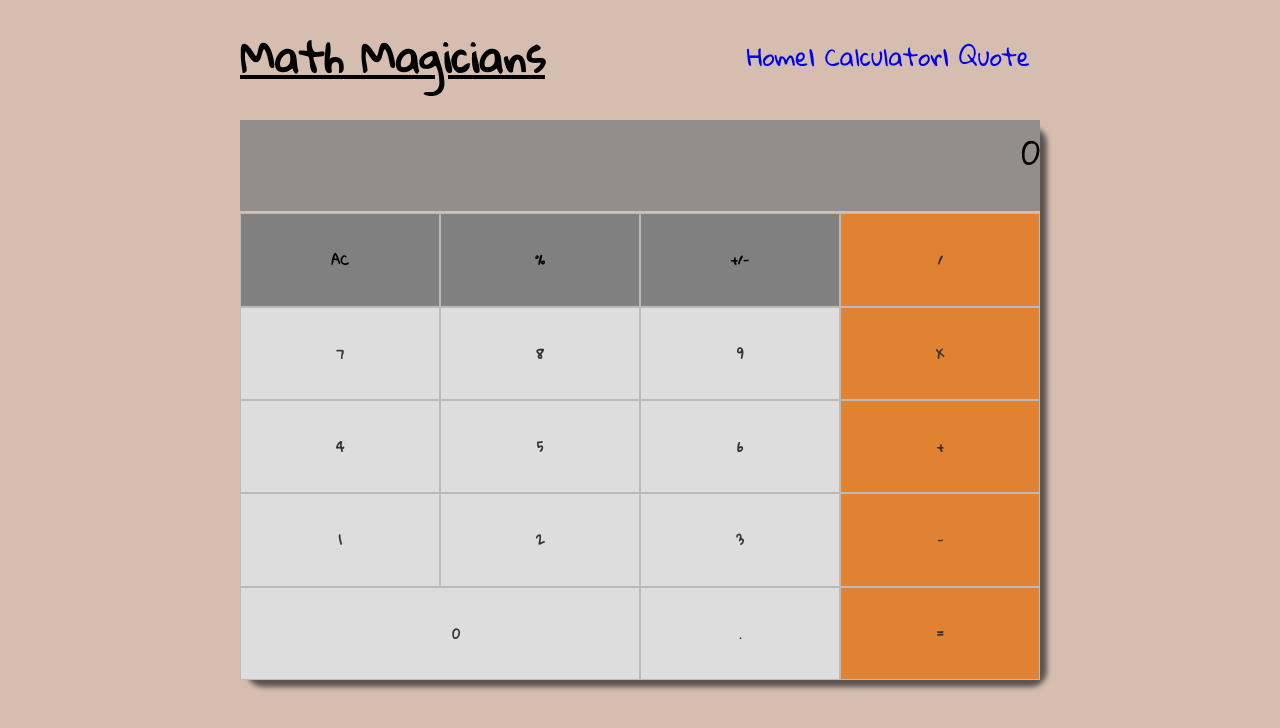
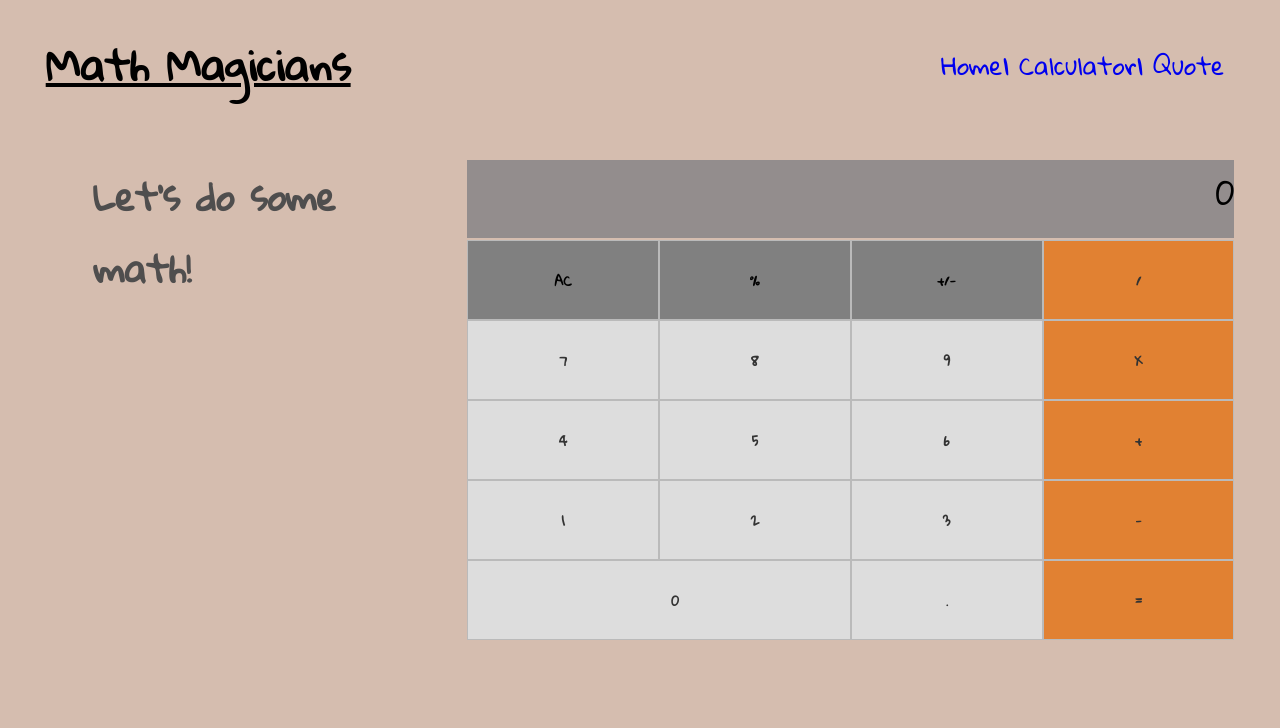
Before and after one commit to berylcl/math-magicians, a React (Create React App) app: page /calculator in a window 1280 px wide. Shown: the top 728 px of the page. Built offline with nearby package versions, Linux system fonts and the light colour scheme.

Commit message:
Making required changes

```diff
--- a/src/App.css
+++ b/src/App.css
@@ -22,18 +22,15 @@ button {
 }
 
 .container {
-  height: 70vh;
-  width: 100vh;
-  border-radius: 1rem;
-  -webkit-box-shadow: 7px 7px 5px 0 rgba(50, 50, 50, 0.75);
-  -moz-box-shadow: 7px 7px 5px 0 rgba(50, 50, 50, 0.75);
-  box-shadow: 7px 7px 5px 0 rgba(50, 50, 50, 0.75);
+  display: flex;
+  width: 100%;
+  gap: 2rem;
 }
 
 .wrapper {
   display: grid;
-  height: 100%;
-  width: 100%;
+  height: 60vh;
+  width: 100vh;
   grid-template-columns: repeat(4, 1fr);
   grid-template-rows: repeat(6, 1fr);
 }
--- a/src/components/calculator.js
+++ b/src/components/calculator.js
@@ -104,7 +104,11 @@ const Calculator = () => {
     reset,
   ]);
   return (
+    <div>
       <div className="container">
+        <h2>
+          Let&apos;s do some math!
+        </h2>
         <div className="wrapper">
           <div className="screen">{input}</div>
           <button type="button" className="btn light-gray" onClick={reset}>
@@ -166,6 +170,7 @@ const Calculator = () => {
           </button>
         </div>
       </div>
+    </div>
   );
 };
 
```
Lines whose indentation alone changed are shown as unchanged.
